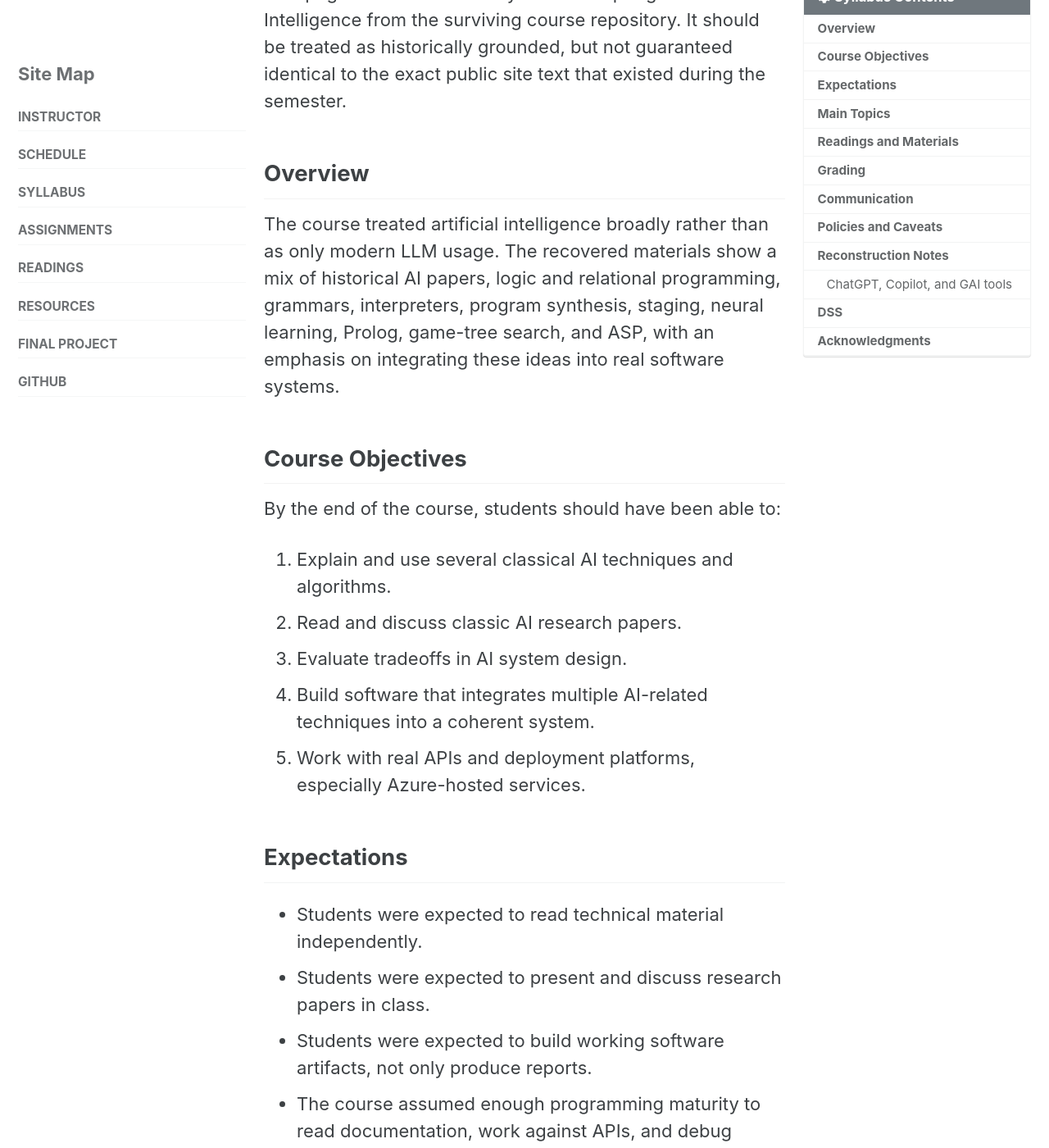
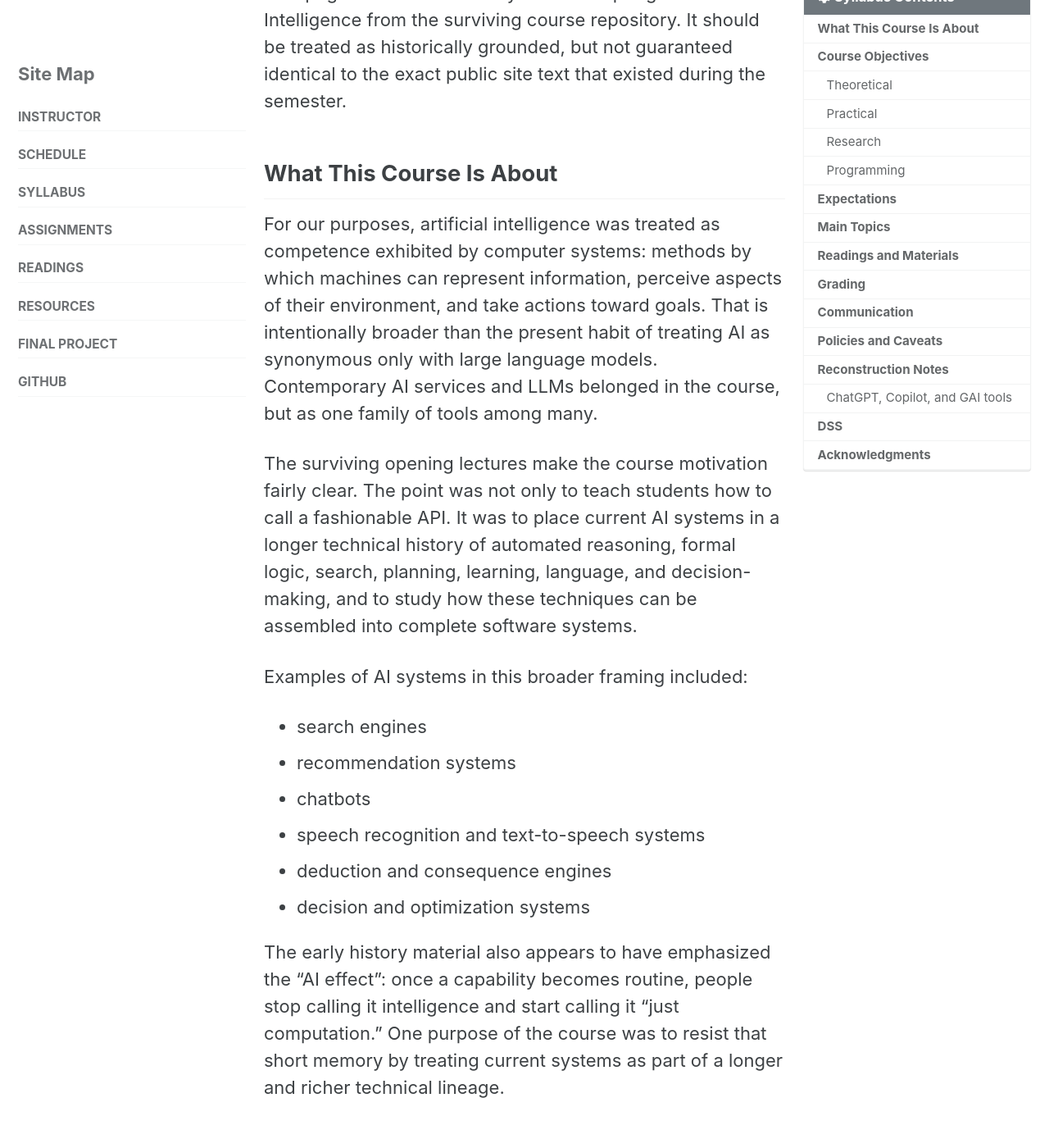
Before and after one commit to jasonhemann/25SP-CS4111, a Jekyll site: the page built from syllabus.md, in a window 1280 px wide and 1400 px high, scrolled down 197 px. Shown: the whole window at 82% size. Built offline with Jekyll 4.4.1, drawn with Linux system fonts in a browser that asks for light colours; cached includes are drawn as plain includes; some of the changed text lies outside the part shown.

Commit message:
Develop syllabus framing from early lecture notes

```diff
--- a/_data/syllabus.yml
+++ b/_data/syllabus.yml
@@ -3,11 +3,27 @@ term: "Spring 2025"
 confidence: medium
 
 description: >-
-  This course approached artificial intelligence broadly rather than narrowly
-  as only modern LLMs. It appears to have combined historical AI papers,
-  relational and logic programming, grammars, interpreters, program synthesis,
-  staging, neural learning, Prolog, search/game-playing, and ASP, with an
-  emphasis on integrating these techniques into complete software systems.
+  The opening lecture defined artificial intelligence broadly as competence
+  exhibited by computer systems, rather than narrowly as only current LLM
+  usage. The course combined historical AI papers, relational and logic
+  programming, grammars, interpreters, program synthesis, staging, neural
+  learning, Prolog, search/game-playing, and ASP, with an emphasis on
+  integrating these techniques into complete software systems.
+
+motivation: >-
+  The course framed the current AI moment as part of a much longer history of
+  attempts to formalize reasoning, automate work, and build systems that help
+  accomplish human ends. One explicit theme in the early lectures was the "AI
+  effect": once a capability becomes routine, people stop calling it AI and
+  start calling it ordinary computation.
+
+examples_of_ai_systems:
+  - "Search engines"
+  - "Recommendation systems"
+  - "Chatbots"
+  - "Speech recognition and text-to-speech systems"
+  - "Deduction and consequence engines"
+  - "Decision and optimization systems"
 
 course_objectives:
   - "Explain and use classical AI techniques and algorithms"
@@ -16,11 +32,25 @@ course_objectives:
   - "Read, internalize, and present classic AI research papers"
   - "Build medium-sized AI software systems using real platforms and APIs"
 
+objectives_by_audience:
+  theoretical: >-
+    Students should be able to explain and use well-known classical AI
+    techniques and apply them in straightforward implementations.
+  practical: >-
+    Students should be able to understand how AI tools fit into larger
+    software pipelines and evaluate tradeoffs among design choices.
+  research: >-
+    Students should be able to study, digest, and discuss classic AI papers
+    coherently.
+  programming: >-
+    Students should be able to integrate different AI tools, platforms, and
+    techniques into a coherent software system.
+
 prerequisites_and_expectations:
   - "Ability to read and internalize research literature"
   - "Ability to design and build medium-sized software systems"
   - "Ability to program against APIs"
-  - "Comfort with at least one preferred implementation language"
+  - "Comfort with at least one preferred implementation language across design, debugging, and deployment work"
 
 major_topic_areas:
   - title: "History and scope of AI"
@@ -75,6 +105,10 @@ assessments:
     paper_presentation: 25
     peer_evaluations: 10
     online_trainings: 5
+  grading_note: >-
+    The final project was explicitly described in the contemporaneous grading
+    note as larger than the other assignments because it was the longest and
+    most comprehensive assignment in the course.
 
 peer_evaluation_policy:
   summary: >-
--- a/syllabus.md
+++ b/syllabus.md
@@ -10,42 +10,86 @@ from the surviving course repository. It should be treated as historically
 grounded, but not guaranteed identical to the exact public site text that
 existed during the semester.
 
-## Overview
+## What This Course Is About
 
-The course treated artificial intelligence broadly rather than as only modern
-LLM usage. The recovered materials show a mix of historical AI papers, logic
-and relational programming, grammars, interpreters, program synthesis,
-staging, neural learning, Prolog, game-tree search, and ASP, with an emphasis
-on integrating these ideas into real software systems.
+For our purposes, artificial intelligence was treated as competence exhibited
+by computer systems: methods by which machines can represent information,
+perceive aspects of their environment, and take actions toward goals. That is
+intentionally broader than the present habit of treating AI as synonymous only
+with large language models. Contemporary AI services and LLMs belonged in the
+course, but as one family of tools among many.
+
+The surviving opening lectures make the course motivation fairly clear. The
+point was not only to teach students how to call a fashionable API. It was to
+place current AI systems in a longer technical history of automated reasoning,
+formal logic, search, planning, learning, language, and decision-making, and
+to study how these techniques can be assembled into complete software systems.
+
+Examples of AI systems in this broader framing included:
+
+- search engines
+- recommendation systems
+- chatbots
+- speech recognition and text-to-speech systems
+- deduction and consequence engines
+- decision and optimization systems
+
+The early history material also appears to have emphasized the "AI effect":
+once a capability becomes routine, people stop calling it intelligence and
+start calling it "just computation." One purpose of the course was to resist
+that short memory by treating current systems as part of a longer and richer
+technical lineage.
 
 ## Course Objectives
 
-By the end of the course, students should have been able to:
+The course-organization lecture broke the course goals into four audiences:
+theoretical, practical, research, and programming.
 
-1. Explain and use several classical AI techniques and algorithms.
-2. Read and discuss classic AI research papers.
-3. Evaluate tradeoffs in AI system design.
-4. Build software that integrates multiple AI-related techniques into a
-   coherent system.
-5. Work with real APIs and deployment platforms, especially Azure-hosted
-   services.
+### Theoretical
+
+Success in the course meant being able to explain and use several classical AI
+techniques and algorithms, and to implement straightforward versions of them.
+
+### Practical
+
+Success in the course meant understanding how AI tools fit into larger
+software pipelines, and being able to evaluate the advantages and
+disadvantages of different system-design choices.
+
+### Research
+
+Success in the course meant being able to study, internalize, and discuss
+classic AI papers, and to explain them coherently to others.
+
+### Programming
+
+Success in the course meant being able to integrate different AI techniques,
+platforms, and tools into a coherent, working software artifact.
 
 ## Expectations
 
-- Students were expected to read technical material independently.
-- Students were expected to present and discuss research papers in class.
-- Students were expected to build working software artifacts, not only produce
-  reports.
-- The course assumed enough programming maturity to read documentation, work
-  against APIs, and debug medium-sized systems.
+The recovered course-organization notes are explicit about the expected
+background:
+
+- Students should be able to read and internalize research literature and
+  other complex technical material on their own.
+- Students should be able to design and build medium-sized software systems.
+- Students should be able to program against APIs and external platforms.
+- Students should be sufficiently fluent in at least one implementation
+  language to work through documentation, libraries, debugging, and deployment
+  issues across the software lifecycle.
+
+This was therefore not a "prompting tricks" course. It assumed enough
+technical maturity to move back and forth between theory, research papers,
+programming languages, cloud services, and actual implementation work.
 
 ## Main Topics
 
-- History and scope of AI
-- Classic AI papers
-- Azure and AI service platforms
-- miniKanren and relational programming
-- Languages, grammars, and evaluation
+- History, scope, and changing definitions of AI
+- Classic AI papers and student-led paper discussions
+- Azure platform work and API-oriented AI development
+- miniKanren, relational programming, and logic-as-programming
+- Languages, grammars, evaluation, and interpreters
 - Program synthesis and staging
 - Neural networks, learning, and backpropagation
 - Prolog, DCGs, and declarative debugging
@@ -61,7 +105,8 @@ By the end of the course, students should have been able to:
 
 ## Grading
 
-Recovered grading weights:
+The surviving gradebook and grade-calculation notes give the following
+breakdown:
 
 - Final Project: 30%
 - Homeworks: 30%
@@ -77,6 +122,10 @@ Recovered evaluated coursework:
 - two miniKanren assignments
 - one Prolog assignment
 - one final project
+
+The contemporaneous grading note also states that the final project was meant
+to loom larger than the other work because it was the longest-running and most
+comprehensive assignment of the semester.
 
 ## Communication
 
```
